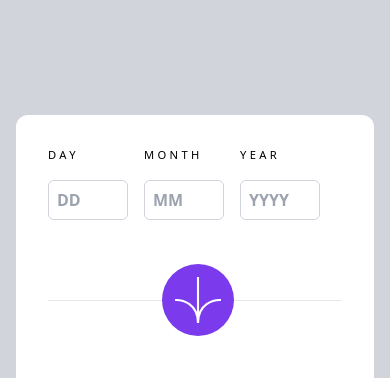
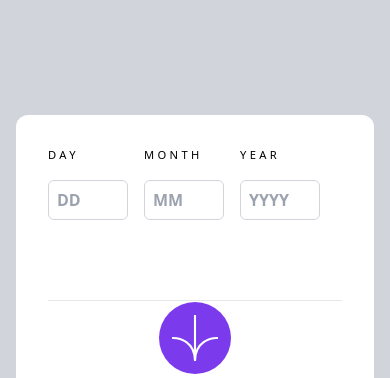
Before and after one commit to Sefat-Khan/age-calculator-app-main, a website: page index.html in a window 390 px wide. Shown: the top 378 px of the page. Drawn offline with Linux system fonts and the light colour scheme.

Commit message:
Update index.html

```diff
--- a/index.html
+++ b/index.html
@@ -21,7 +21,7 @@
 </head>
 <body class="bg-gray-300 flex flex-col items-center justify-center h-screen mr-4 ml-4">
 
-  <div class="flex flex-col gap-16 p-8 bg-white rounded-s-xl rounded-r-xl rounded-br-[8rem] rounded-bl-xl max-w-full max-h-full w-[33rem] sm:gap-8">
+  <div class="relative flex flex-col gap-16 p-8 bg-white rounded-s-xl rounded-r-xl rounded-br-[8rem] rounded-bl-xl max-w-full max-h-full w-[33rem] sm:gap-8">
     <div class="flex gap-x-4 sm:gap-x-14">
       <div class="flex flex-col gap-y-3">
         <label class="font-medium text-[0.7rem] tracking-[0.3em] flex flex-col gap-y-4">DAY
@@ -42,7 +42,7 @@
       </div>
     </div>
 
-    <hr class="relative w-full">
+    <hr class="w-full">
     <button onclick="calculateAge()" class="absolute right-[40%] top-[31.25%] sm:top-[27%] sm:right-[25%]">
       <img src="assets/images/icon-arrow.svg" alt="arrow image" class="w-[4.50rem] h-[4.50rem] p-3 bg-violet-600 rounded-full">
     </button>
```
